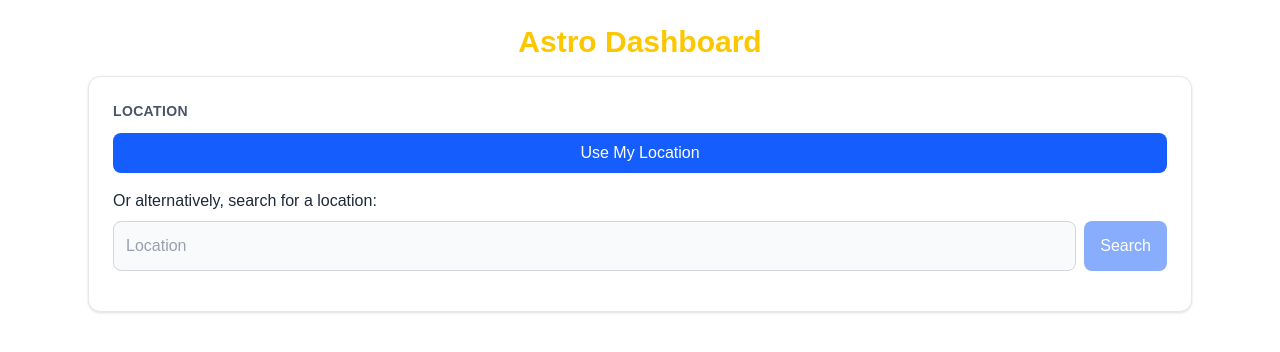
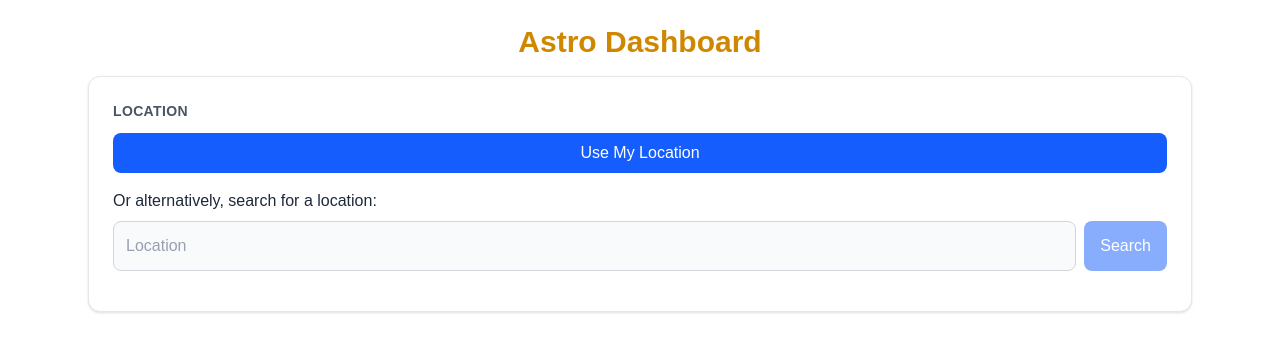
Before and after one commit to Jake-Russell/astro-dashboard, a Next.js app: page / in a window 1280 px wide. Shown: the top 352 px of the page. Built offline with nearby package versions, Linux system fonts and the light colour scheme.

Commit message:
Make yellow font darker

```diff
--- a/app/components/organisms/AstroDashboard/AstroDashboard.tsx
+++ b/app/components/organisms/AstroDashboard/AstroDashboard.tsx
@@ -90,7 +90,7 @@ export const AstroDashboard = () => {
 
     return (
         <main className="max-w-6xl mx-auto p-6">
-            <h1 className="text-3xl font-bold text-yellow-400 mb-4 text-center">Astro Dashboard</h1>
+            <h1 className="text-3xl font-bold text-yellow-600 mb-4 text-center">Astro Dashboard</h1>
 
             <div className="flex flex-col gap-4">
                 <LocationSelector
```
